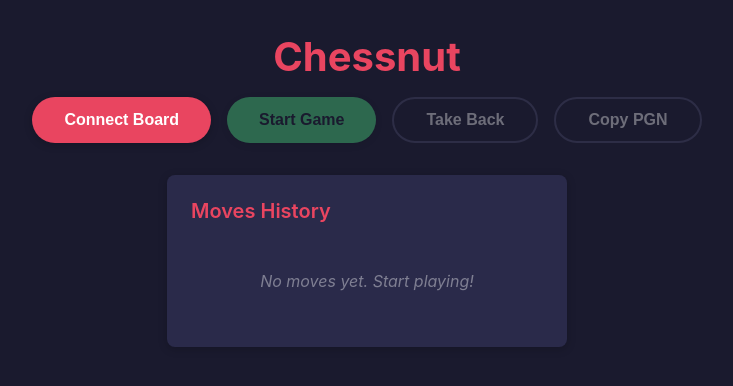
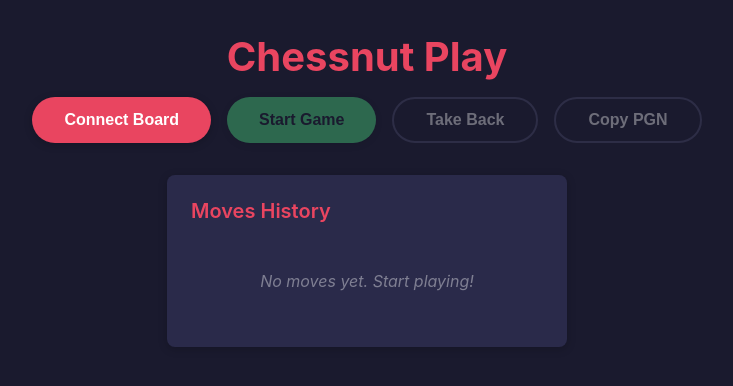
Before and after one commit to podlomar/chessnut, a React app: page / in a window 1280 px wide. Shown: the top 386 px of the page, without its empty margins (273-1006 px from the left). Built offline with nearby package versions, Linux system fonts and the light colour scheme.

Commit message:
Update app title to 'Chessnut Play' for consistency across application

```diff
--- a/src/App.tsx
+++ b/src/App.tsx
@@ -50,7 +50,7 @@ export const App = () => {
   return (
     <div className="container">
       <header className="app-header">
-        <h1 className="app-title">Chessnut</h1>
+        <h1 className="app-title">Chessnut Play</h1>
         <div className="header-buttons">
           <button className="connect-btn" onClick={handleConnect}>
             Connect Board
--- a/src/index.html
+++ b/src/index.html
@@ -4,7 +4,7 @@
 <head>
   <meta charset="UTF-8">
   <meta name="viewport" content="width=device-width, initial-scale=1.0">
-  <title>Chessnut</title>
+  <title>Chessnut Play</title>
 </head>
 
 <body>
```
